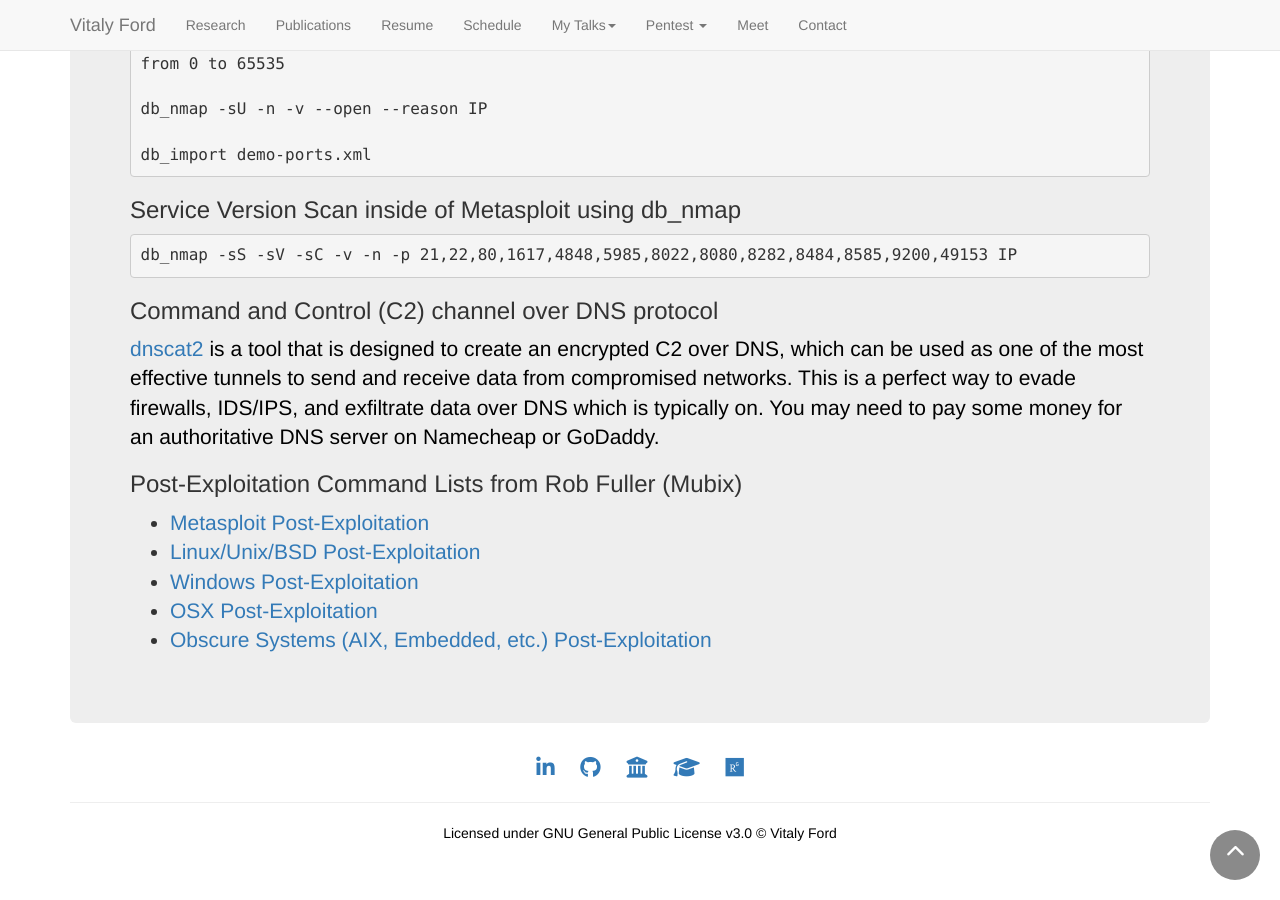
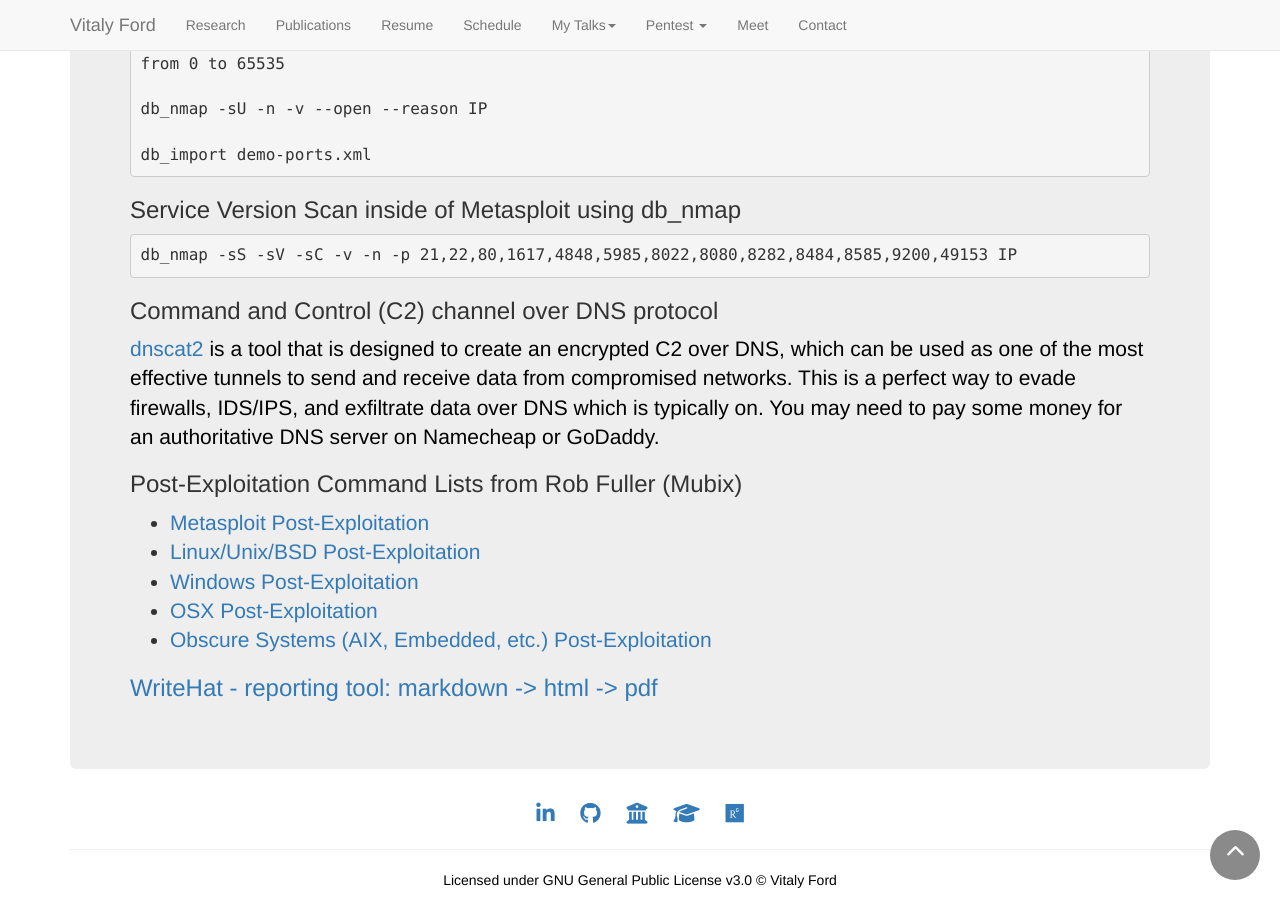
Before and after one commit to vitalyford/vitalyford.github.io, a Jekyll site: the page built from pentest/06-Post-Exploitation.html, in a window 1280 px wide and 900 px high, scrolled down 5539 px. Built offline with Jekyll 4.4.1, drawn with Linux system fonts in a browser that asks for light colours; nearby versions of some CDN libraries.

Commit message:
Add write-hat reporting tool

```diff
--- a/pentest/06-Post-Exploitation.html
+++ b/pentest/06-Post-Exploitation.html
@@ -206,4 +206,5 @@
     <li><a href="https://docs.google.com/document/d/1CIs6O1kMR-bXAT80U6Jficsqm0yR5dKUfUQgwiIKzgc/edit">Obscure
             Systems (AIX, Embedded, etc.) Post-Exploitation</a></li>
 </ul>
+<h3 id="writehat-reporting-tool"><a href="https://www.blacklanternsecurity.com/2020-12-02-WriteHat/">WriteHat - reporting tool: markdown -> html -> pdf</a></h3>
 </div>
```
